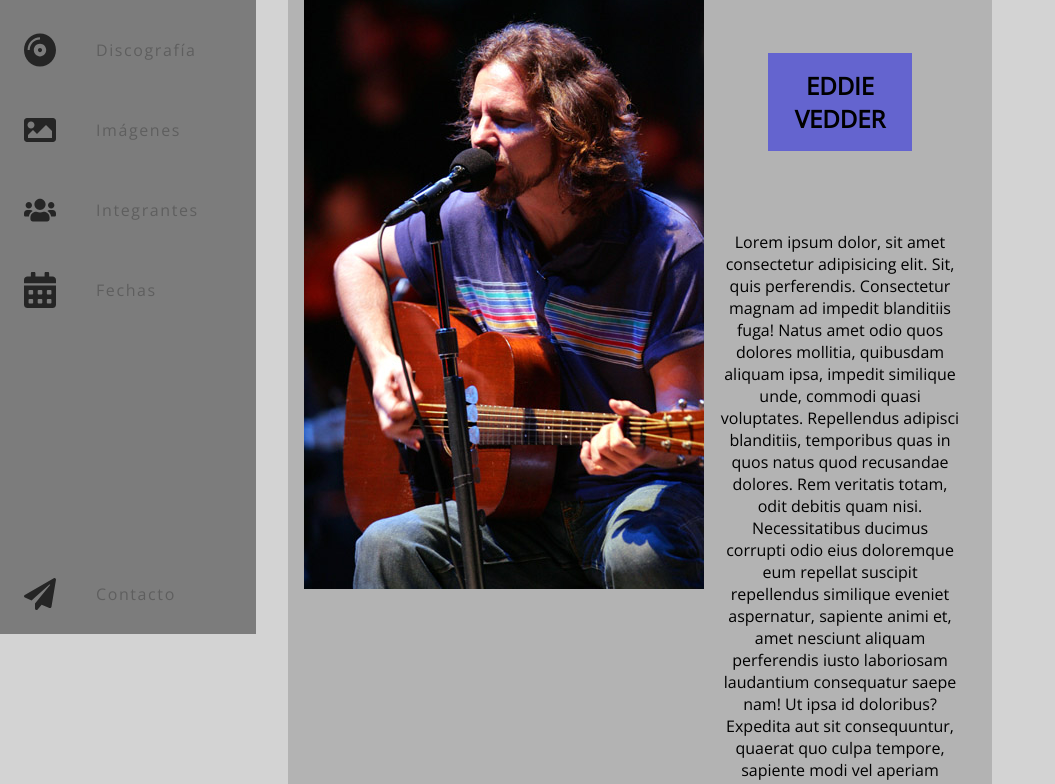
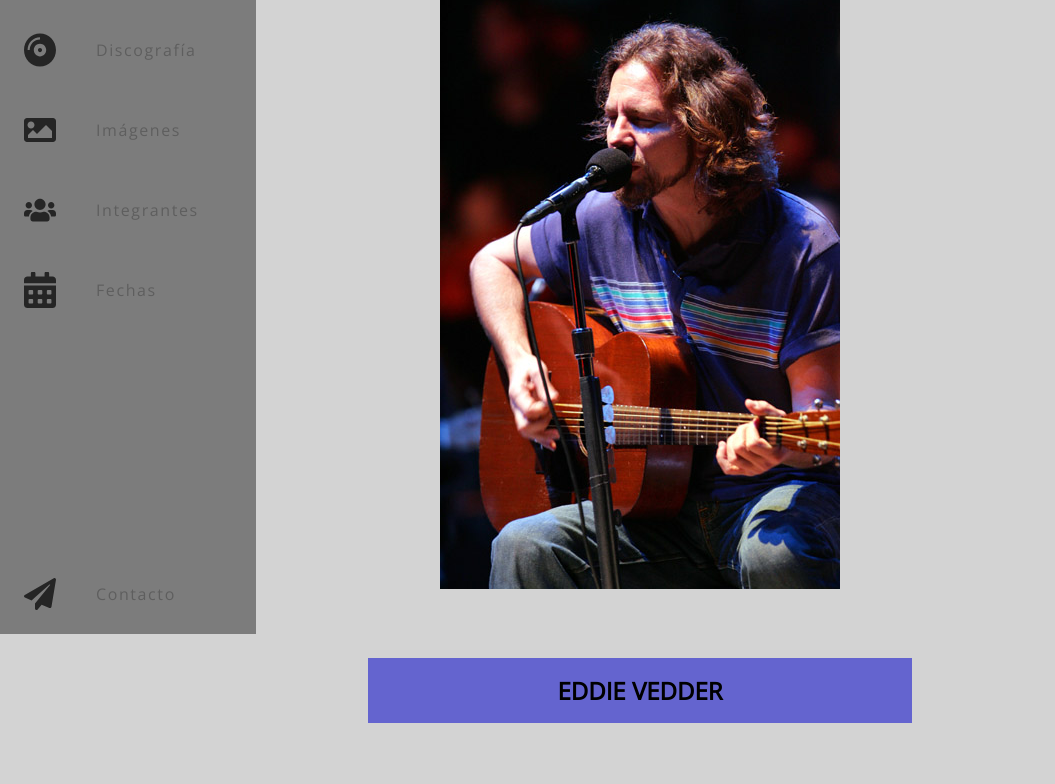
Before and after one commit to Fran-pardo/Proyecto-final-4, a website: page pages/integrantes.html in a window 1280 px wide. Shown: the part 166-950 px from the top of the page, without its empty margins (0-1055 px from the left). Drawn offline with nearby package versions, Linux system fonts and the light colour scheme; files that its build step writes are made by us from their sources.

Commit message:
Update style.scss

```diff
--- a/scss/style.scss
+++ b/scss/style.scss
@@ -303,3 +303,15 @@
         transition: opacity var(--transition-speed);
     }
 }
+@media only screen and (max-width: 1600px) {
+    .portada_section {
+        padding: 1rem;
+        margin: 2rem;
+        display: flex;
+        flex-direction: row;
+        flex-wrap: wrap;
+        justify-content: center;
+        align-items: flex-start;
+        background-color: #d3d3d3;
+    }
+}
```
